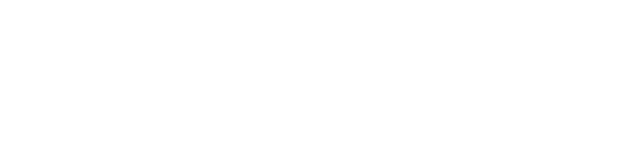
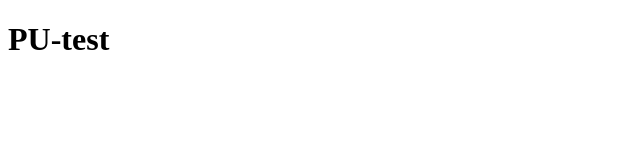
Before and after one commit to Missisol/PU-test, a website: page src/index.html in a window 1280 px wide. Shown: the whole page, without its empty margins (0-640 px from the left). Drawn offline with Linux system fonts and the light colour scheme.

Commit message:
index updated

```diff
--- a/src/index.html
+++ b/src/index.html
@@ -7,6 +7,6 @@
   <title>PU-test</title>
 </head>
 <body>
-
+  <h1>PU-test</h1>
 </body>
 </html>
```
